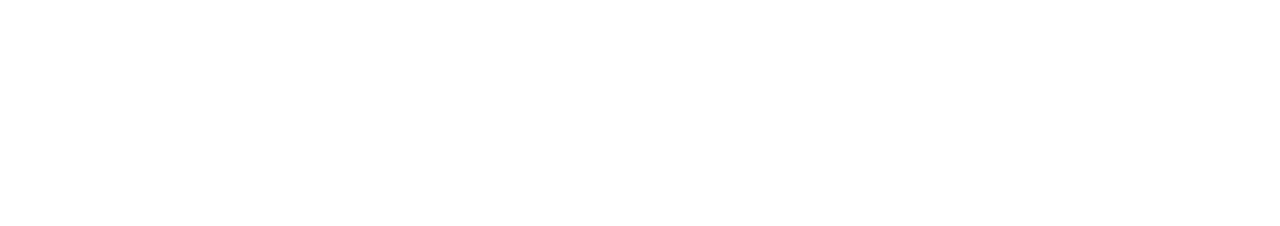
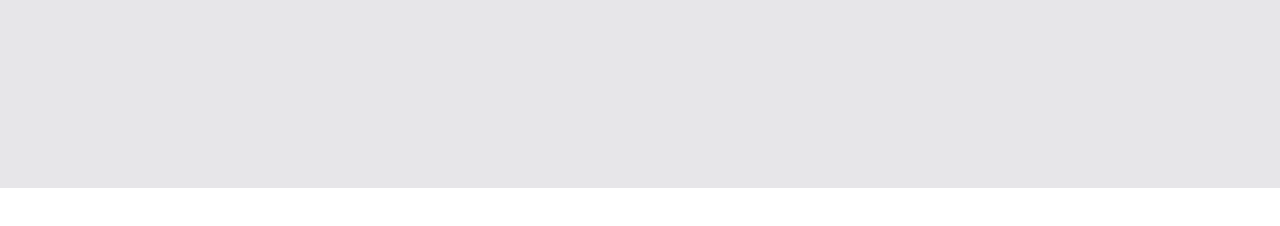
Before and after one commit to INDERJEETBHADU/strategix, a plain HTML site: page index.html in a window 1280 px wide. Drawn offline with Linux system fonts and the light colour scheme.

Commit message:
structure

```diff
--- a/index.html
+++ b/index.html
@@ -21,6 +21,17 @@
 
 
 <body>
+    <table style="width: 100%; background-color: #E7E6E9; padding: 4px;" cellpadding="0" cellspacing="0" border="0">
+        <tr>
+            <td  style="padding: 90px 0 ;" cellpadding="0" cellspacing="0" border="0">
+            </td>
+            <center style="width: 100%;table-layout:fixed; ">
+                <table style="width: 100%; margin: 0 auto; max-width: 650px;" cellpadding="0" cellspacing="0" border="0">
+                    </table>
+                    </center>
+
+        </tr>
+    </table>
 
 </body>
 
```
Also changed, not shown: index2.html (+1 -0 lines).
